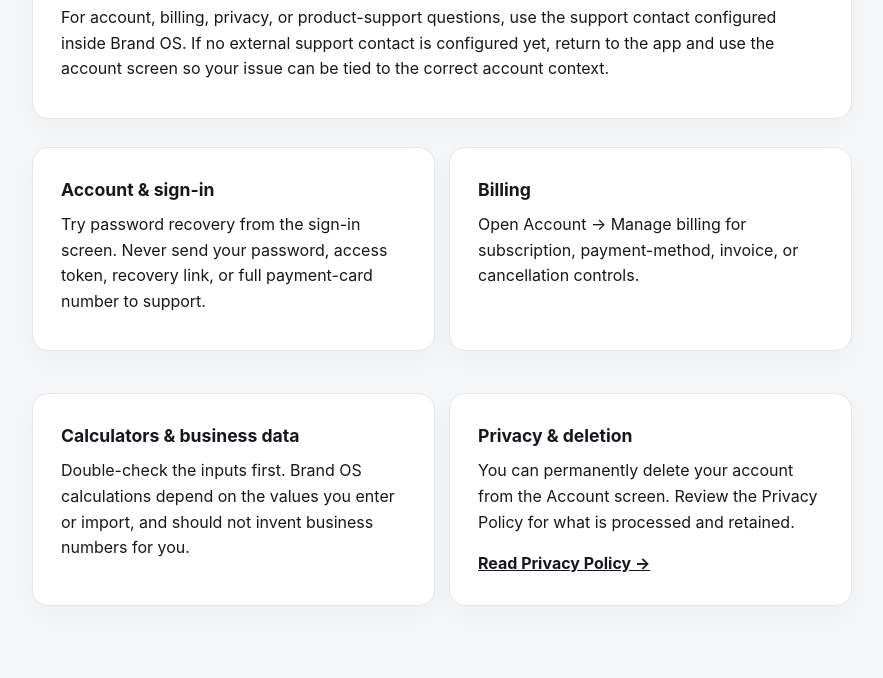
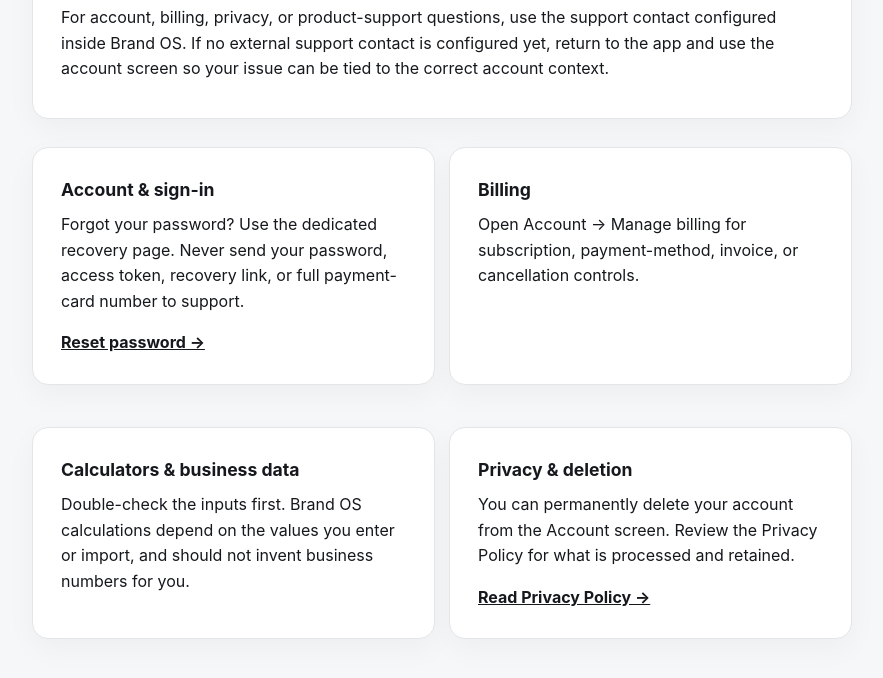
Before and after one commit to motionsupplyco/motion-supply-brand-os, a website: page public/support.html in a window 1280 px wide. Shown: the part 230-908 px from the top of the page, without its empty margins (198-1081 px from the left). Drawn offline with Linux system fonts and the light colour scheme.

Commit message:
Expose password recovery from support

```diff
--- a/public/support.html
+++ b/public/support.html
@@ -18,7 +18,7 @@ body{margin:0;background:#f6f7f8;color:#16181d;font-family:Inter,ui-sans-serif,s
     <p>For account, billing, privacy, or product-support questions, use the support contact configured inside Brand OS. If no external support contact is configured yet, return to the app and use the account screen so your issue can be tied to the correct account context.</p>
   </div>
   <div class="steps">
-    <div class="card"><h2>Account & sign-in</h2><p>Try password recovery from the sign-in screen. Never send your password, access token, recovery link, or full payment-card number to support.</p></div>
+    <div class="card"><h2>Account & sign-in</h2><p>Forgot your password? Use the dedicated recovery page. Never send your password, access token, recovery link, or full payment-card number to support.</p><a class="link" href="/forgot-password.html">Reset password →</a></div>
     <div class="card"><h2>Billing</h2><p>Open Account → Manage billing for subscription, payment-method, invoice, or cancellation controls.</p></div>
     <div class="card"><h2>Calculators & business data</h2><p>Double-check the inputs first. Brand OS calculations depend on the values you enter or import, and should not invent business numbers for you.</p></div>
     <div class="card"><h2>Privacy & deletion</h2><p>You can permanently delete your account from the Account screen. Review the Privacy Policy for what is processed and retained.</p><a class="link" href="/privacy.html">Read Privacy Policy →</a></div>
```
